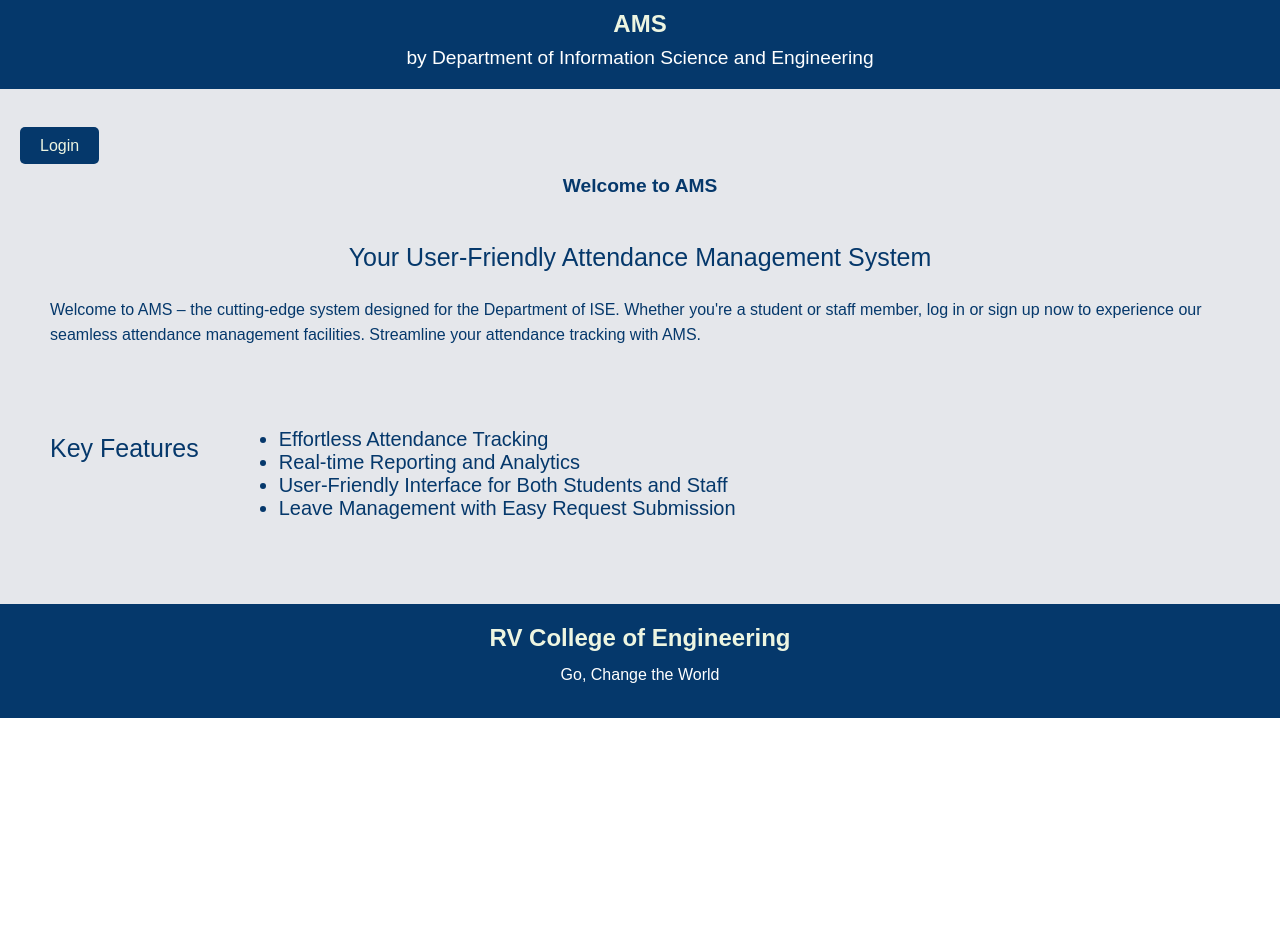
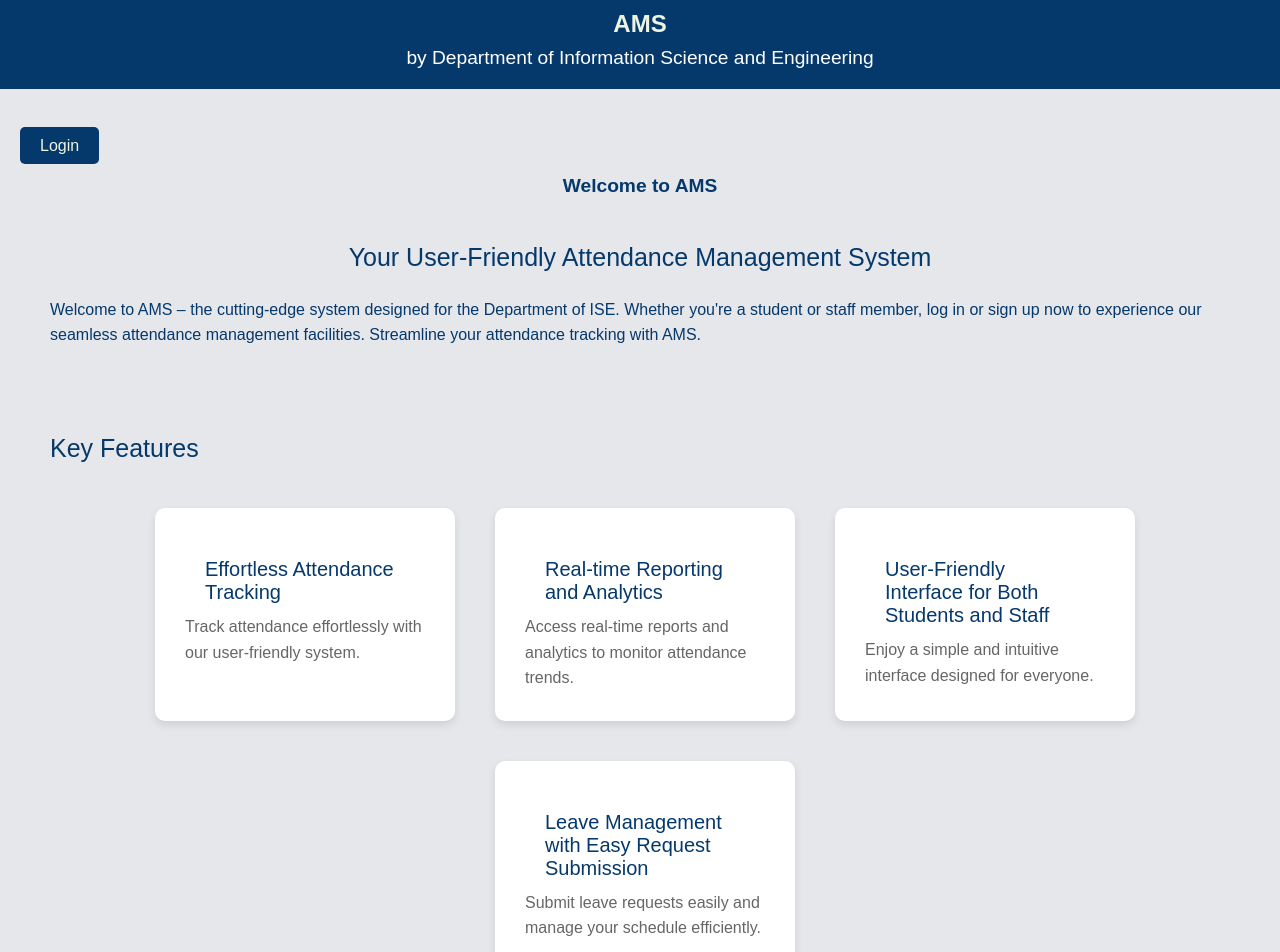
Before and after one commit to VinayVidhehi/Attendance_Logger, a React (Create React App) app in the folder client/: page / in a window 1280 px wide. Shown: the top 952 px of the page. Before the commit the page ends 800 px from the top, so only its background shows below. Built offline with nearby package versions, Linux system fonts and the light colour scheme.

Commit message:
main page frontend

```diff
--- a/client/package.json
+++ b/client/package.json
@@ -12,7 +12,7 @@
     "react-dom": "^18.2.0",
     "react-icons": "^5.0.1",
     "react-router-dom": "^6.21.1",
-    "react-scripts": "^3.0.1",
+    "react-scripts": "^3.4.4",
     "tesseract.js": "^5.0.4",
     "web-vitals": "^2.1.4"
   },
--- a/client/src/Components/Body/Body.css
+++ b/client/src/Components/Body/Body.css
@@ -23,8 +23,19 @@
     color: #05386b;
     font-size: 20px;
   }
-
-
+  ul.featlist {
+    display: flex;
+    flex-wrap: wrap;
+    justify-content: center;
+}
+  .feat-list{
+    margin: 0;
+    padding: 0;
+    border: 0;
+    font: inherit;
+    vertical-align: baseline;
+    font-variant-ligatures: none;
+  }
 
   div {
 
@@ -111,3 +122,27 @@
   padding: 20px;
   text-align: center;
 }
+.cards-container {
+  display: flex;
+  flex-wrap: wrap;
+  justify-content: center;
+}
+
+.card {
+  width: 300px;
+  margin: 20px;
+  padding: 20px;
+  border-radius: 10px;
+  box-shadow: 0 4px 8px rgba(0, 0, 0, 0.1);
+  background-color: #fff;
+}
+
+.card h3 {
+  font-size: 20px;
+  margin-bottom: 10px;
+}
+
+.card p {
+  font-size: 16px;
+  color: #666;
+}
--- a/client/src/Components/Body/Body.js
+++ b/client/src/Components/Body/Body.js
@@ -38,13 +38,26 @@
       <section className="features">
         <div className="features-section">
           <p className="welcome">Key Features</p>
-          <ul classname="list">
-            <li>Effortless Attendance Tracking</li>
-            <li>Real-time Reporting and Analytics</li>
-            <li>User-Friendly Interface for Both Students and Staff</li>
-            <li>Leave Management with Easy Request Submission</li>
-          </ul>
-          {/* <div className="bouncing-text">I'll add some effect here</div> */}
+          <div className="cards-container">
+  <div className="card">
+    <h3>Effortless Attendance Tracking</h3>
+    <p>Track attendance effortlessly with our user-friendly system.</p>
+  </div>
+  <div className="card">
+    <h3>Real-time Reporting and Analytics</h3>
+    <p>Access real-time reports and analytics to monitor attendance trends.</p>
+  </div>
+  <div className="card">
+    <h3>User-Friendly Interface for Both Students and Staff</h3>
+    <p>Enjoy a simple and intuitive interface designed for everyone.</p>
+  </div>
+  <div className="card">
+    <h3>Leave Management with Easy Request Submission</h3>
+    <p>Submit leave requests easily and manage your schedule efficiently.</p>
+  </div>
+</div>
+
+
         </div>
       </section>
     </div>
```
Also changed, not shown: 2 other files (tests, documents, lock files or other folders).
